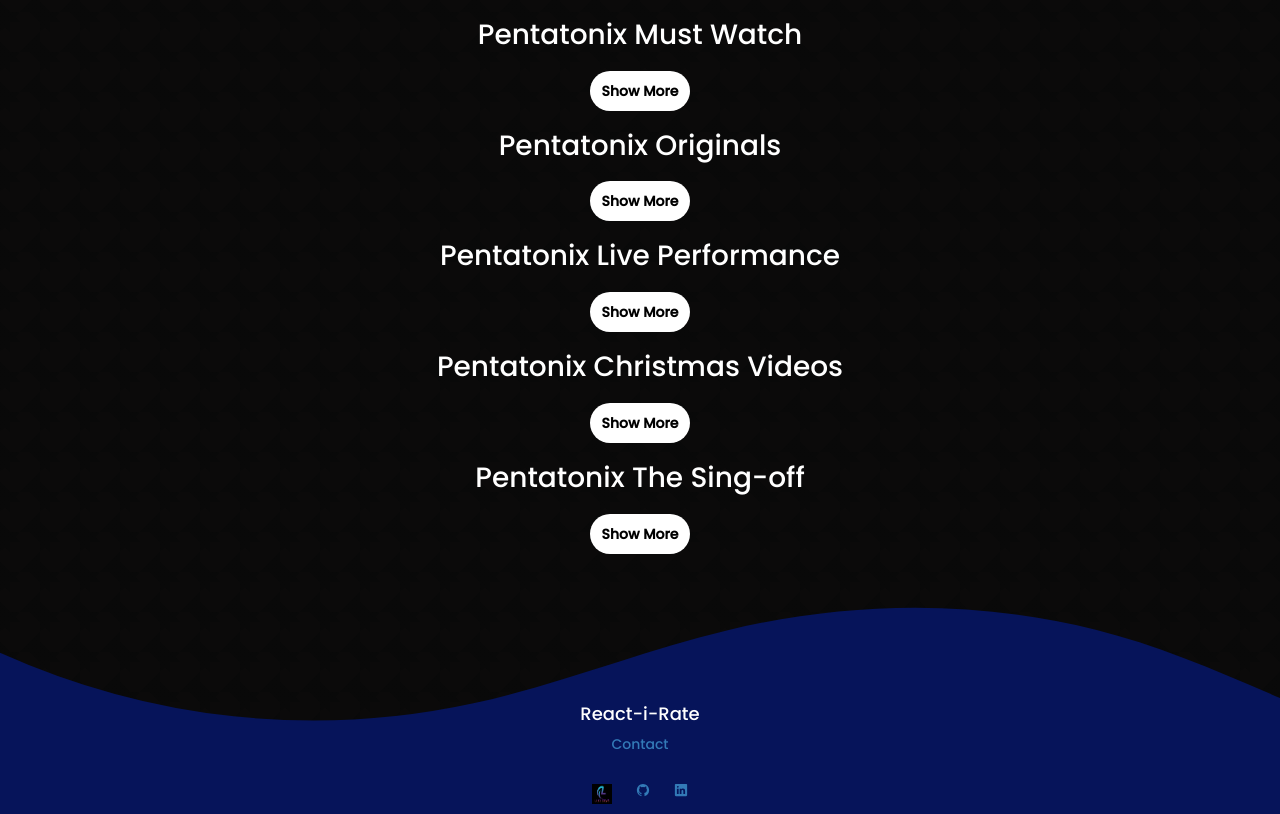
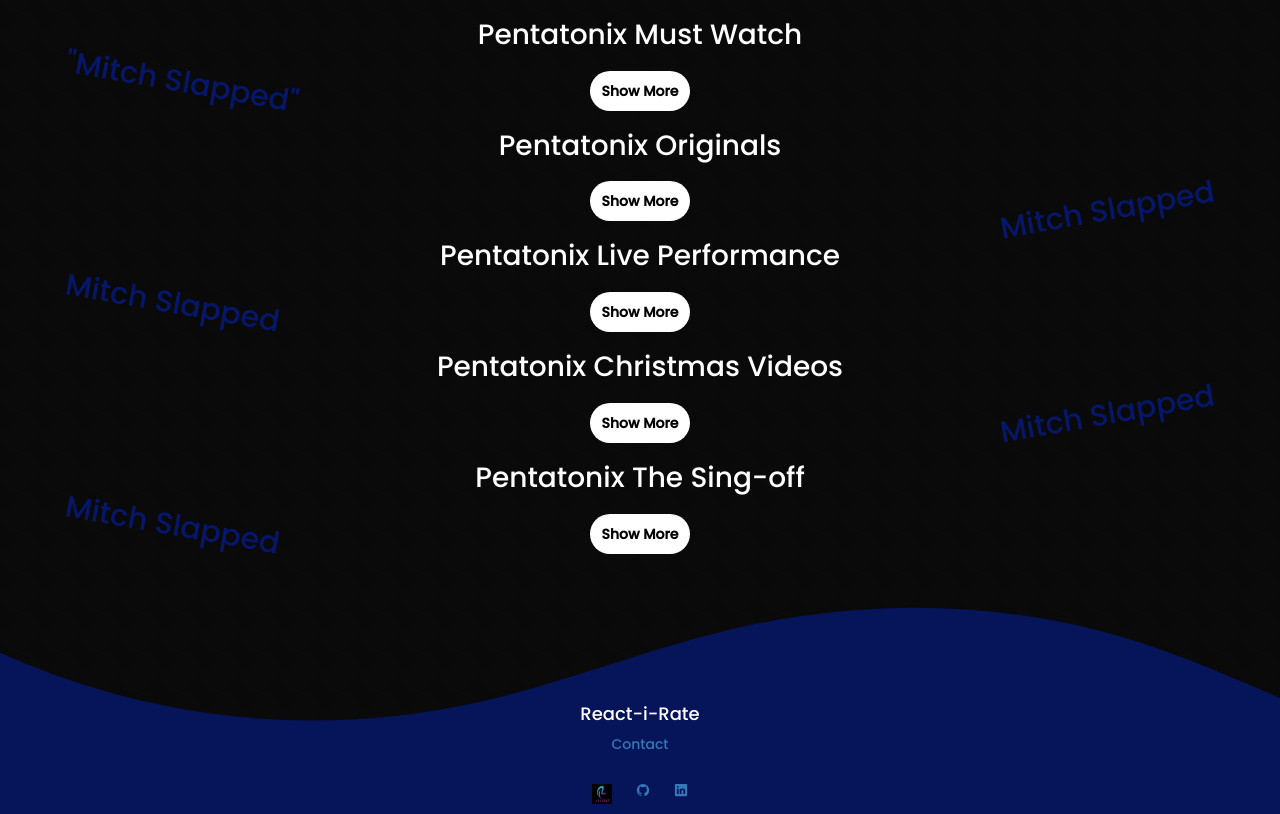
Before and after one commit to lyzx07/examples2, a Flask app: template idea/templates/pentatonix.html in a window 1280 px wide. Shown: the part 668-1482 px from the top of the page. Run offline with Flask 3, Linux system fonts and the light colour scheme; the template is opened without the code that fills it, so the values that code supplies are empty; some libraries are stand-ins or nearby versions.

Commit message:
styling changes phrases

```diff
--- a/idea/static/styles.css
+++ b/idea/static/styles.css
@@ -381,6 +381,28 @@
   color: rgb(6, 23, 106);
 }
 
+.phrase-cont {
+  position: relative;
+}
+
+.phrase-p1 {
+  position: absolute;
+  transform: rotate(10deg);
+  display: inline-block;
+  font-size: 30px;
+  left: 5%;
+  top: 35%;
+}
+
+.phrase-p2 {
+  position: absolute;
+  transform: rotate(-10deg);
+  display: inline-block;
+  font-size: 30px;
+  right: 5%;
+  top: 35%;
+}
+
 ul {
   list-style: none;
 }
--- a/idea/templates/pentatonix.html
+++ b/idea/templates/pentatonix.html
@@ -64,9 +64,13 @@
         Last Created Video: {{ formatted_last_video_date }}
       </h3>
     </div>
-    <div class="video text-center">
+    <div class="video phrase1">
       <h2>Pentatonix Must Watch</h2>
-      <ul class="song-list">
+      <div class="phrase-cont">
+        <p class="phrase-p1">
+          "Mitch Slapped"
+        </p>
+        <ul class="song-list text-center">
           {% for video in videos %}
           <li>
             <a
@@ -78,11 +82,18 @@
           </li>
           {% endfor %}
         </ul>
+      </div>
+      <div class="text-center">
         <button class="btn-show-more">Show More</button>
       </div>
-    <div class="video text-center">
+    </div>
+    <div class="video phrase2">
       <h2>Pentatonix Originals</h2>
-      <ul class="song-list">
+      <div class="phrase-cont">
+        <p class="phrase-p2">
+          Mitch Slapped
+        </p>
+      <ul class="song-list text-center">
         {% for origin in original %}
         <li>
           <a
@@ -94,11 +105,17 @@
         </li>
         {% endfor %}
       </ul>
+      <div class="text-center">
         <button class="btn-show-more">Show More</button>
       </div>
-    <div class="video text-center">
+    </div>
+    <div class="video phrase1">
       <h2>Pentatonix Live Performance</h2>
-      <ul class="song-list">
+      <div class="phrase-cont">
+        <p class="phrase-p1">
+          Mitch Slapped
+        </p>
+        <ul class="song-list text-center">
           {% for live in live_performance %}
           <li>
             <a
@@ -110,11 +127,18 @@
           </li>
           {% endfor %}
         </ul>
+      </div>
+      <div class="text-center">
         <button class="btn-show-more">Show More</button>
       </div>
-    <div class="video text-center">
+    </div>
+    <div class="video phrase2">
       <h2>Pentatonix Christmas Videos</h2>
-      <ul class="song-list">
+      <div class="phrase-cont">
+        <p class="phrase-p2">
+          Mitch Slapped
+        </p>
+        <ul class="song-list text-center">
           {% for x in xmas %}
           <li>
             <a
@@ -126,11 +150,18 @@
           </li>
           {% endfor %}
         </ul>
+      </div>
+      <div class="text-center">
         <button class="btn-show-more">Show More</button>
       </div>
-    <div class="video text-center">
+    </div>
+    <div class="video phrase1">
       <h2>Pentatonix The Sing-off</h2>
-      <ul class="song-list">
+      <div class="phrase-cont">
+        <p class="phrase-p1">
+          Mitch Slapped
+        </p>
+        <ul class="song-list text-center">
           {% for s in sing %}
           <li>
             <a
@@ -142,7 +173,10 @@
           </li>
           {% endfor %}
         </ul>
+      </div>
+      <div class="text-center">
         <button class="btn-show-more">Show More</button>
+      </div>
     </div>
     <div class="footer-cont">
       <footer class="footer">
```
Also changed, not shown: idea/static/pentatonix.js (+7 -7 lines), 2 other files. Lines whose indentation alone changed are shown as unchanged.
